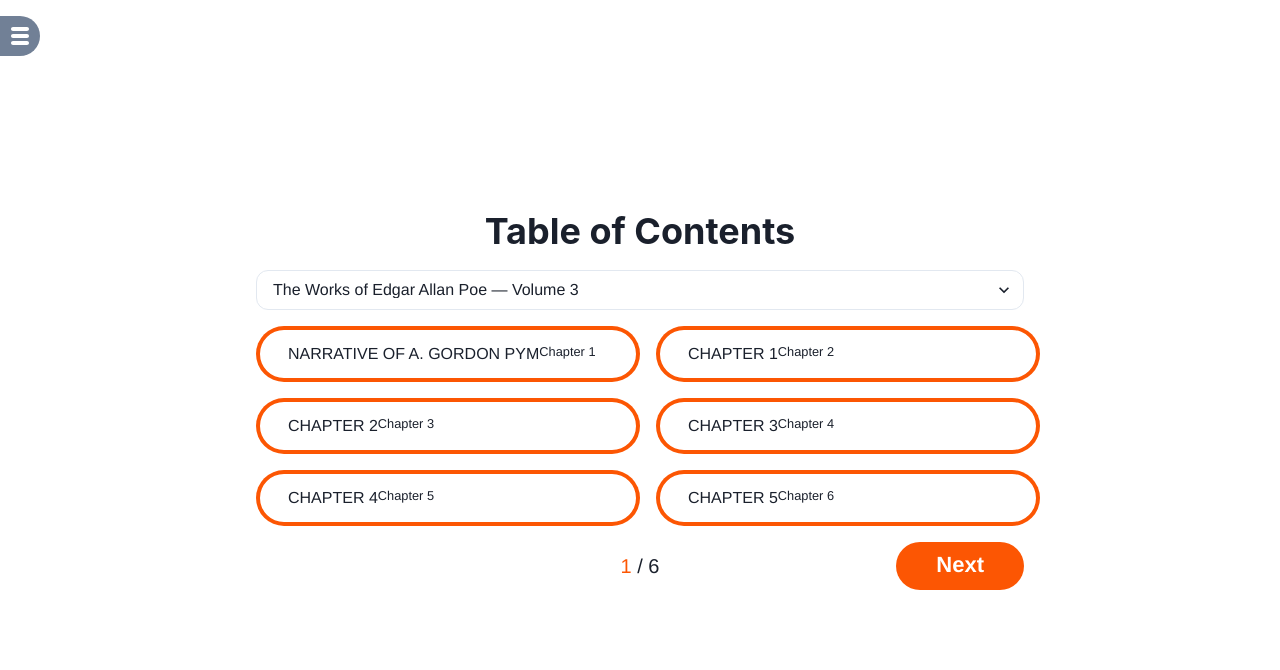
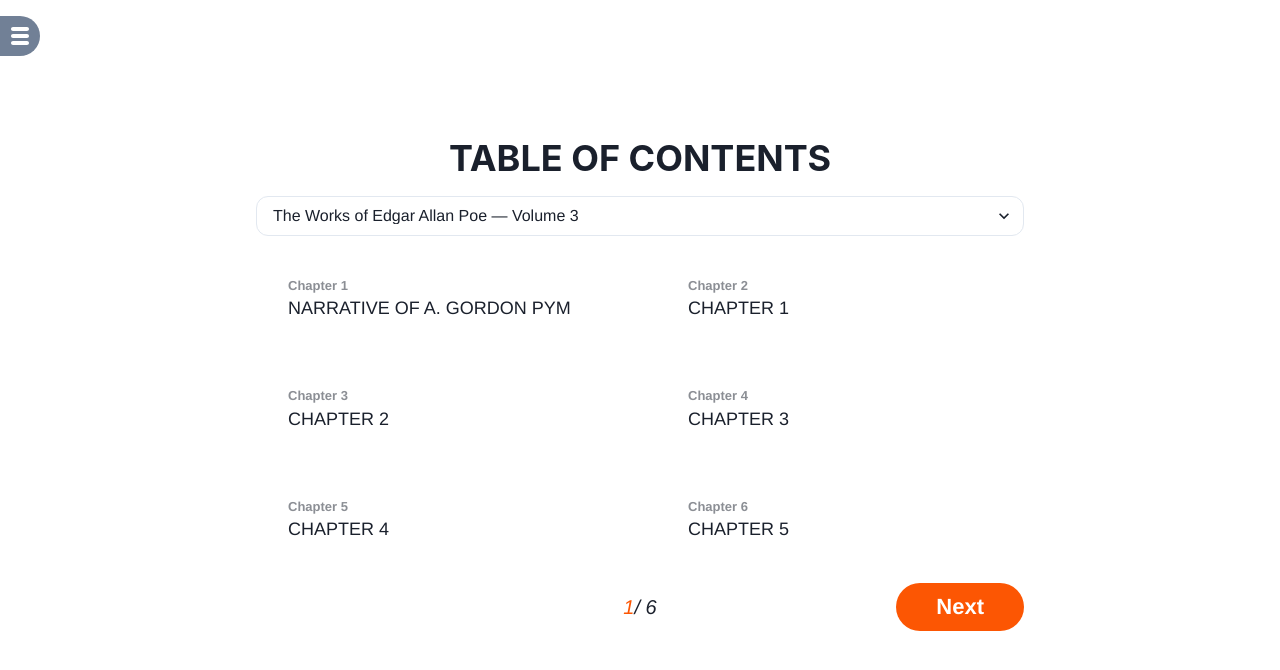
Before and after one commit to ftairs/simple-reader, a React (Create React App) app: page /toc in a window 1280 px wide. Shown: the top 670 px of the page. Built offline with nearby package versions, Linux system fonts and the light colour scheme.

Commit message:
navigation adjustments

```diff
--- a/src/components/Controls.tsx
+++ b/src/components/Controls.tsx
@@ -70,7 +70,8 @@
       display={"flex"}
       paddingY={2}
       justifyContent={"space-around"}
-      transform={"translateY(100%)"}
+      transform={`translateY(${hideControls ? "100%" : "0%"})`}
+      transition={"0.3s ease all"}
     >
       <Box
         width={10}
@@ -82,10 +83,16 @@
         background={barBg}
         transform="translateX(-50%)"
         onClick={() => {
-          setHideControls(!setHideControls);
+          setHideControls((prev) => {
+            return !prev;
+          });
         }}
+        display="flex"
+        alignItems={"center"}
+        justifyContent={"center"}
       >
-        X
+        {hideControls && <TiArrowUp size={32} />}
+        {!hideControls && <TiArrowDown size={32} />}
       </Box>
       {controls.map((item) => {
         return (
--- a/src/components/Toc.tsx
+++ b/src/components/Toc.tsx
@@ -17,7 +17,7 @@
 import getChapterNames from "../utils/getChapterNames";
 import { useNavigate } from "react-router-dom";
 
-function Toc({ externalAction, columns, showCount }: any) {
+function Toc({ externalAction, showCount, compact }: any) {
   const viewerContext = useContext(ViewerContext);
   const [tocBook, setTocBook] = useState<string>(viewerContext.bookId);
   const navigate = useNavigate();
@@ -26,7 +26,11 @@
   const chapters = getChapterNames({ storyId: tocBook });
   const [brandMain] = useToken("colors", ["brand.main"]);
 
-  const [pagination, setPagination] = useState<any>({
+  const [pagination, setPagination] = useState<{
+    perPage: number;
+    currentPage: number;
+    pageCount: any;
+  }>({
     perPage: 6,
     currentPage: 1,
     pageCount: chapters && Math.ceil(chapters.length / 6),
@@ -57,8 +61,13 @@
     navigate("/viewer");
   };
 
+  const getChapterIndex = (index: any) => {
+    const prevCount = (pagination.currentPage - 1) * pagination.perPage;
+    return index + 1 + prevCount;
+  };
+
   return (
-    <Box width="100%">
+    <Box width="100%" mb={8}>
       <Select onChange={handleSelectChange} borderRadius={12} mb={4}>
         {books.map((item: BookType) => {
           return (
@@ -70,8 +79,8 @@
       </Select>
 
       <Grid
-        templateColumns={`repeat(${columns ? columns : 2}, ${
-          columns ? 100 / columns + "%" : "50%"
+        templateColumns={`repeat(${compact ? 1 : 2}, ${
+          compact ? "100%" : "50%"
         })`}
         gap={4}
         mb={4}
@@ -92,22 +101,28 @@
                   margin="0"
                   padding="0"
                   overflowWrap={"break-word"}
+                  paddingY={!compact ? 6 : 2}
+                  paddingX={!compact ? 8 : 4}
+                  borderRadius={10}
+                  _hover={{
+                    cursor: "pointer",
+                    background: "gray.100",
+                    fontStyle: "italic",
+                  }}
+                  display={compact ? "flex" : "block"}
+                  alignItems={compact ? "center" : undefined}
                 >
                   <Box
-                    paddingY={4}
-                    paddingX={8}
-                    borderRadius={30}
-                    // textAlign={"center"}
-                    boxShadow={`inset 0 0 0 4px ${brandMain}`}
-                    _hover={{
-                      cursor: "pointer",
-                      background: "brand.main",
-                      color: "white",
-                    }}
-                    display="flex"
+                    fontSize="small"
+                    fontWeight={"bold"}
+                    mr={compact ? 2 : 0}
+                    opacity={0.5}
                   >
-                    <Box>{item}</Box> <small>Chapter {index + 1}</small>
+                    {!compact
+                      ? `Chapter ${getChapterIndex(index)}`
+                      : `Ch.${getChapterIndex(index)}`}
                   </Box>
+                  <Box fontSize="large">{item}</Box>
                 </GridItem>
               );
             })}
@@ -134,13 +149,14 @@
         </Box>
 
         {showCount !== false && (
-          <Box fontSize={20}>
+          <Box fontSize={20} fontStyle="italic">
             <Box display={"inline"} color={brandMain}>
               {pagination.currentPage}
-            </Box>{" "}
+            </Box>
             / {pagination.pageCount}
           </Box>
         )}
+
         <Box flex={1} textAlign={"right"}>
           {" "}
           {pagination.currentPage < pagination.pageCount && (
--- a/src/components/TocDrawer.tsx
+++ b/src/components/TocDrawer.tsx
@@ -47,7 +47,7 @@
           />
           <DrawerHeader>Table of Contents</DrawerHeader>
           <DrawerBody display="flex" alignItems={"center"}>
-            <Toc externalAction={onClose} columns={1} showCount={false} />
+            <Toc externalAction={onClose} showCount={false} compact />
           </DrawerBody>
         </DrawerContent>
       </Drawer>
--- a/src/routes/TableOfContents.tsx
+++ b/src/routes/TableOfContents.tsx
@@ -14,7 +14,9 @@
       justifyContent={"center"}
       minHeight={"100vh"}
     >
-      <Heading mb={4}>Table of Contents</Heading>
+      <Heading mb={4} textTransform={"uppercase"}>
+        Table of Contents
+      </Heading>
       <Toc />
     </Container>
   );
--- a/src/theme.js
+++ b/src/theme.js
@@ -41,7 +41,12 @@
       },
       ".js-view": {},
       ".js-view p": {
-        marginBottom: "4%",
+        marginBottom: "8px",
+        textIndent: "24px",
+      },
+      ".js-view h3": {
+        fontWeight: "bold",
+        marginBottom: "8px",
       },
       ".js-view *:first-child": {
         display: "none",
```
